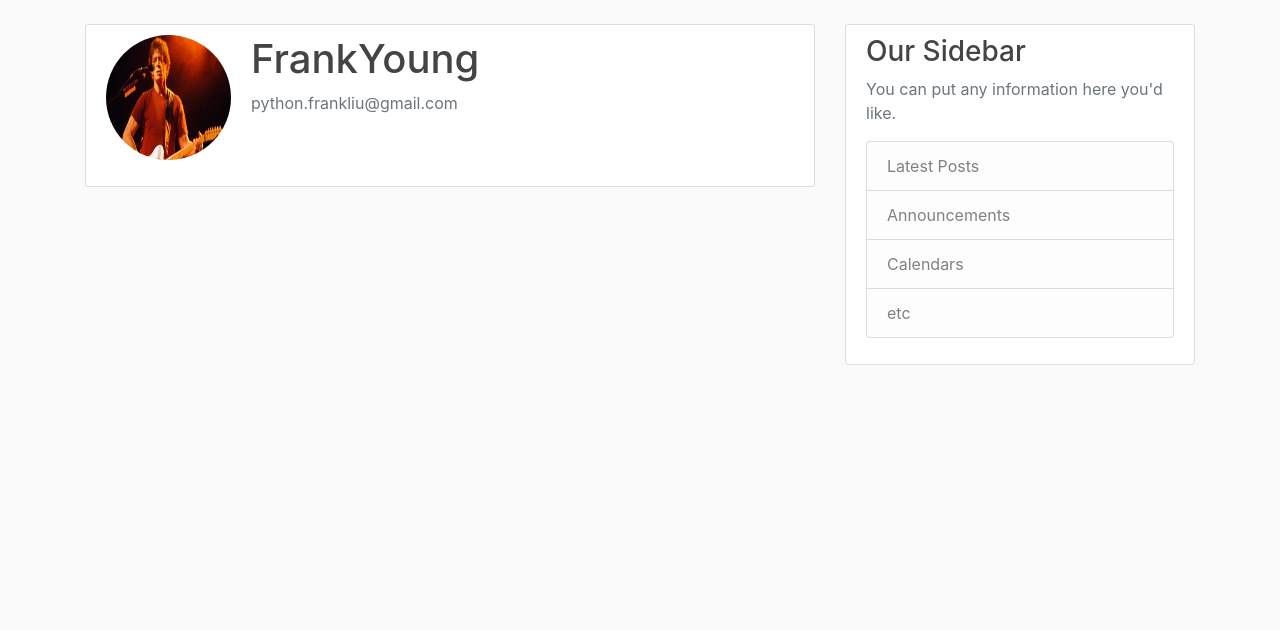
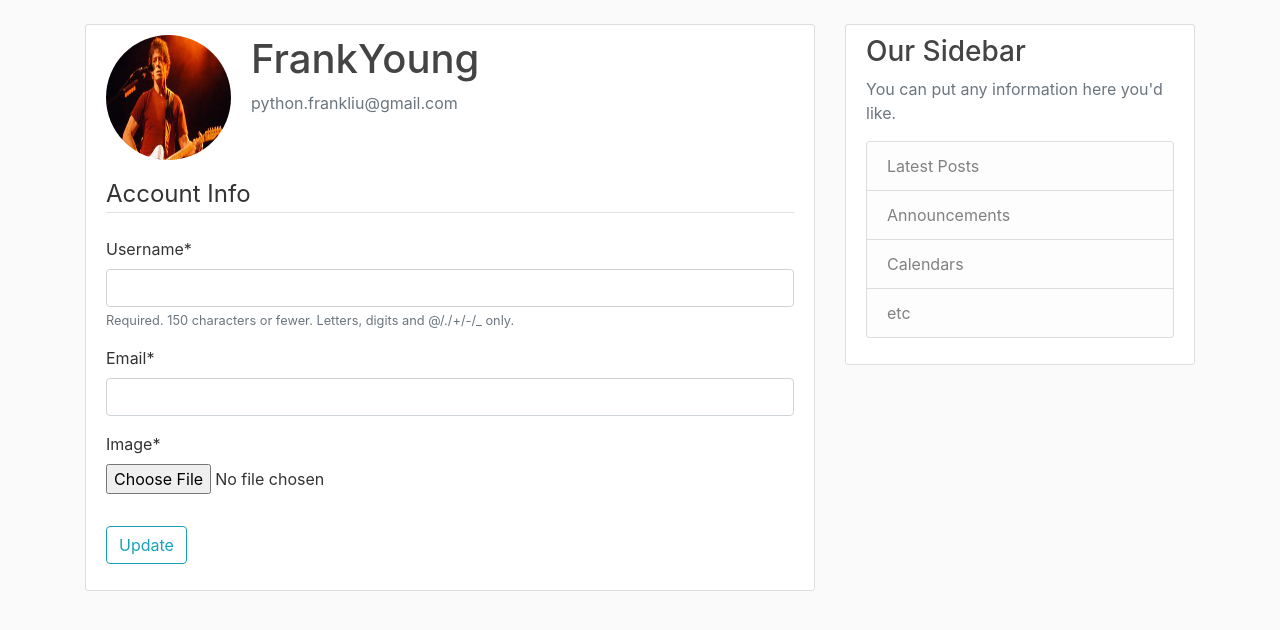
Before and after one commit to FRANKLIU90/Django_Project, a Django app: template users/templates/users/profile.html in a window 1280 px wide. Shown: the part 56-686 px from the top of the page. Run offline with Django 3.2, Linux system fonts and the light colour scheme; the template is opened without the code that fills it: values that come from a table or form of the project are taken from there, others are empty; a user stored in the database is signed in; data comes from the database, SQL or seed files in the repository; both versions use the stored data as it was after the commit; some libraries are stand-ins or nearby versions.

Commit message:
Part 9 - Update User Profile

```diff
--- a/users/forms.py
+++ b/users/forms.py
@@ -1,9 +1,26 @@
 from django import forms
 from django.contrib.auth.models import User
 from django.contrib.auth.forms import UserCreationForm
+from .models import Profile
+
 
 class UserRegisterForm(UserCreationForm):
-    email=forms.EmailField()
+    email = forms.EmailField()
+
     class Meta:
-        model=User
-        fields=['username','email','password1','password2']
+        model = User
+        fields = ['username', 'email', 'password1', 'password2']
+
+
+class UserUpdateForm(forms.ModelForm):
+    email = forms.EmailField()
+
+    class Meta:
+        model = User
+        fields = ['username', 'email']
+
+
+class ProfileUpdateForm(forms.ModelForm):
+    class Meta:
+        model = Profile
+        fields = ['image']
--- a/users/models.py
+++ b/users/models.py
@@ -1,5 +1,6 @@
 from django.db import models
 from django.contrib.auth.models import User
+from PIL import Image
 
 
 class Profile(models.Model):
@@ -8,3 +9,11 @@ class Profile(models.Model):
 
     def __str__(self):
         return f'{self.user} Profile'
+
+    def save(self):
+        super().save()
+        img = Image.open(self.image.path)
+        if img.height > 300 or img.width > 300:
+            size = (300, 300)
+            img.thumbnail(size)
+            img.save(self.image.path)
--- a/users/templates/users/profile.html
+++ b/users/templates/users/profile.html
@@ -1,5 +1,6 @@
-{% extends 'blog/base.html'%}
-{% block content%}
+{% extends "blog/base.html" %}
+{% load crispy_forms_tags %}
+{% block content %}
     <div class="content-section">
       <div class="media">
         <img class="rounded-circle account-img" src="{{ user.profile.image.url }}">
@@ -8,7 +9,17 @@
           <p class="text-secondary">{{user.email}}</p>
         </div>
       </div>
-      <!-- FORM HERE -->
+      <form method="POST" enctype="multipart/form-data">
+        {% csrf_token %}
+        <fieldset class="form-group">
+          <legend class="border-bottom mb-4">Account Info</legend>
+            {{ u_form|crispy }}
+            {{ p_form|crispy }}
+        </fieldset>
+        <div class="form-group">
+          <button class="btn btn-outline-info" type="submit">Update</button>
+        </div>
+      </form>
     </div>
 
 {% endblock content%}
--- a/users/templates/users/register.html
+++ b/users/templates/users/register.html
@@ -1,6 +1,6 @@
 {% extends "blog/base.html" %}
+{% block content %}
 {% load crispy_forms_tags %}
-{% block content %}
     <div class="content-section">
         <form method="POST">
             {% csrf_token %}
```
Also changed, not shown: django_project/settings.py (+5 -5 lines), users/views.py (+19 -2 lines), db.sqlite3, media/profile_pics/131027-lou-reed1_d81mff.jpeg (added), media/profile_pics/19135853024_741d6fa1f5_k_1.jpg (added), media/profile_pics/58f39756d6af428c8ae7b83bfe5eef91.jpeg (added), media/profile_pics/58f39756d6af428c8ae7b83bfe5eef91_FX2uFJB.jpeg (added), media/profile_pics/638073562.jpg (added), 1 other file.
